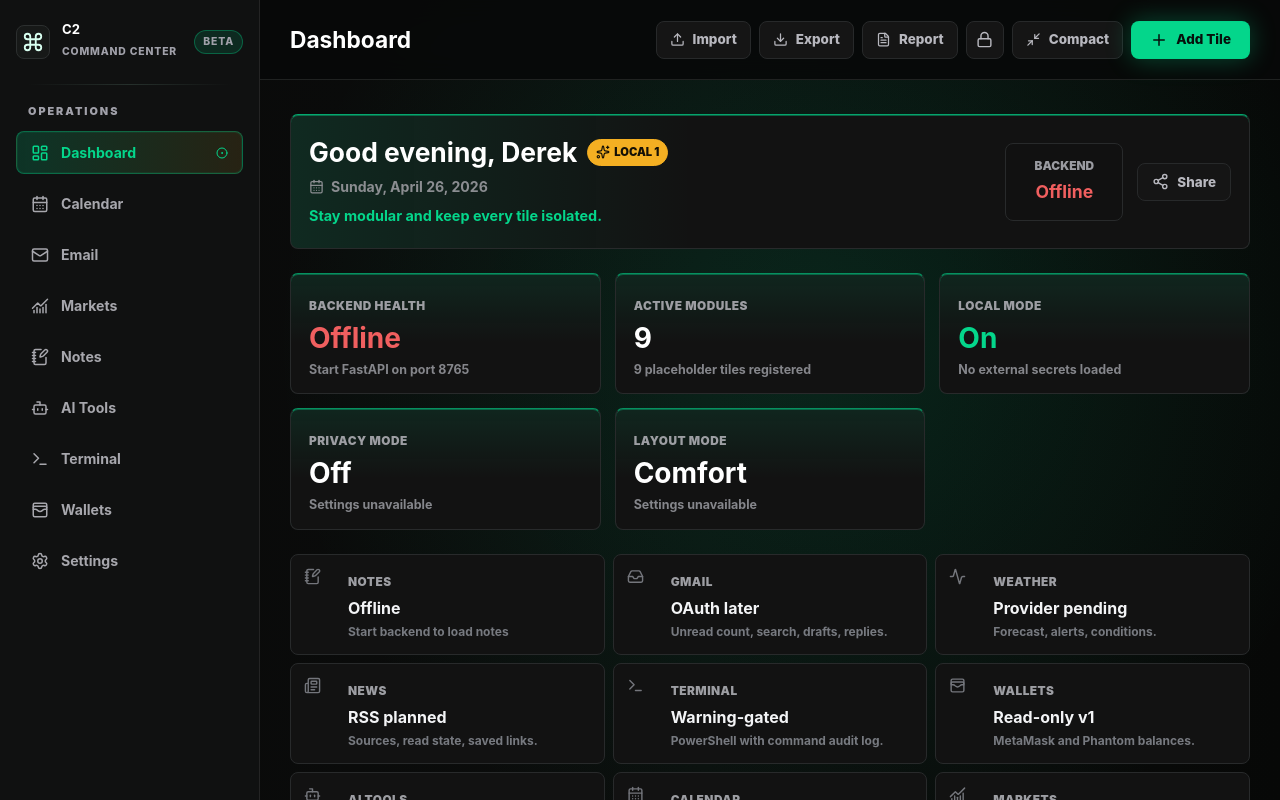
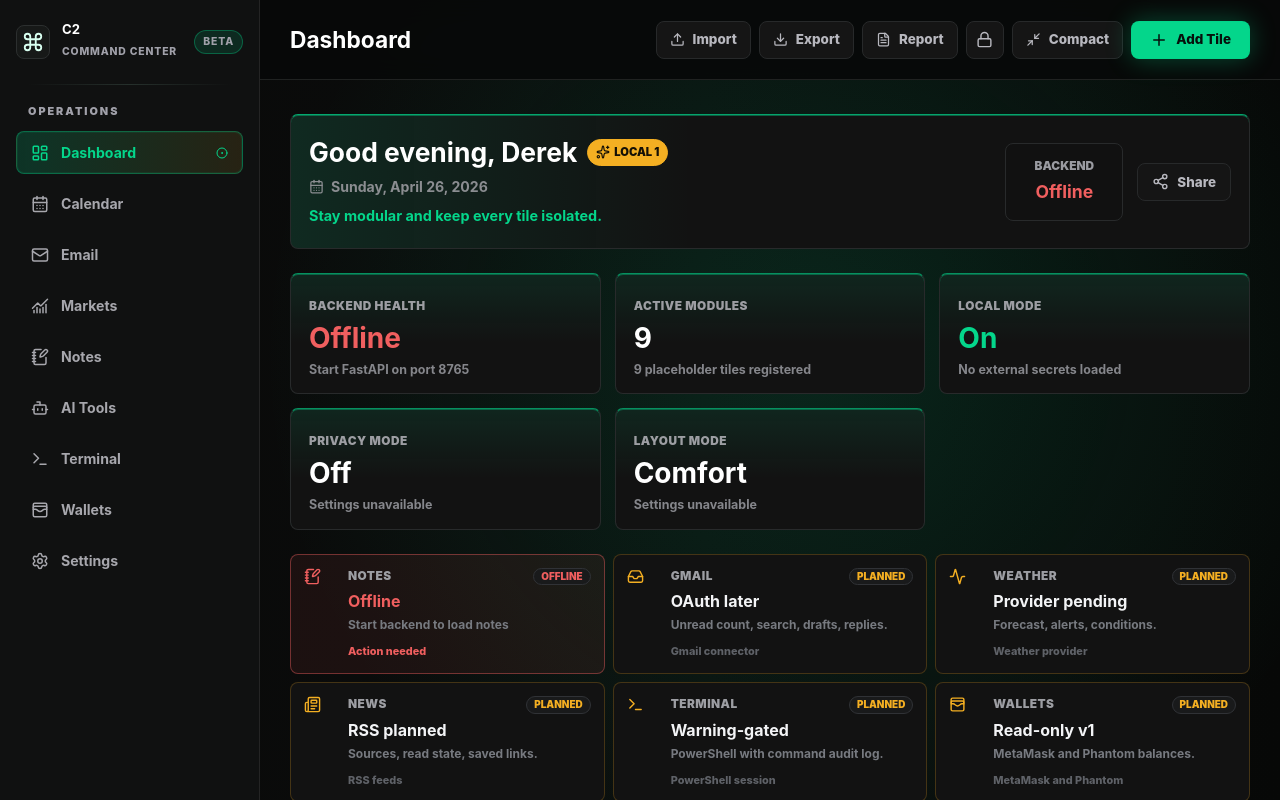
Before and after one commit to derektapia-cmd/win11-c2-dashboard, a React (Vite) app in the folder apps/desktop/renderer/: page / in a window 1280 px wide. Shown: the top 800 px of the page. Built offline with nearby package versions, Linux system fonts and the light colour scheme; no server answers.

Commit message:
Show per-tile dashboard states

```diff
--- a/apps/desktop/renderer/src/App.tsx
+++ b/apps/desktop/renderer/src/App.tsx
@@ -36,6 +36,7 @@ import {
   placeholderTileCount,
   visibleDashboardTiles,
 } from "./tileRegistry";
+import type { TileStatus } from "./tileRegistry";
 
 type HealthStatus = "checking" | "online" | "offline";
 
@@ -95,6 +96,13 @@ type MetricCard = {
   value: string;
   detail: string;
   tone: "positive" | "neutral" | "warning" | "danger";
+};
+
+const tileStatusLabels: Record<TileStatus, string> = {
+  local: "Local",
+  ready: "Ready",
+  planned: "Planned",
+  offline: "Offline",
 };
 
 const navItems: NavItem[] = [
@@ -198,6 +206,10 @@ function getGreeting(date: Date) {
   }
 
   return "Good evening";
+}
+
+function getTileStatusLabel(status: TileStatus) {
+  return tileStatusLabels[status];
 }
 
 async function requestNotes(signal?: AbortSignal) {
@@ -720,7 +732,7 @@ function App() {
         module.tileId === "notes"
           ? {
               ...module,
-              status: notes.status === "offline" ? "offline" : "local",
+              status: notes.status === "offline" ? ("offline" as const) : ("local" as const),
               summary: notes.summary,
               detail:
                 notes.status === "ready" && notes.items.length > 0
@@ -883,16 +895,23 @@ function App() {
               const Icon = module.icon;
               return (
                 <article
-                  className={
-                    module.status === "local" ? "module-card active" : "module-card"
-                  }
+                  aria-label={`${module.title}: ${getTileStatusLabel(module.status)}`}
+                  className={`module-card status-${module.status}`}
                   key={module.tileId}
                 >
                   <Icon size={17} />
                   <div>
-                    <span>{module.title}</span>
+                    <div className="module-card-topline">
+                      <span>{module.title}</span>
+                      <small className={`tile-status-pill status-${module.status}`}>
+                        {getTileStatusLabel(module.status)}
+                      </small>
+                    </div>
                     <strong>{module.summary}</strong>
                     <p>{module.detail}</p>
+                    <small className="module-source">
+                      {module.status === "offline" ? "Action needed" : module.dataSource}
+                    </small>
                   </div>
                 </article>
               );
--- a/apps/desktop/renderer/src/styles.css
+++ b/apps/desktop/renderer/src/styles.css
@@ -515,6 +515,13 @@ p {
   background: #121212;
 }
 
+.module-card-topline {
+  display: flex;
+  align-items: center;
+  justify-content: space-between;
+  gap: 8px;
+}
+
 .compact-mode .module-card {
   min-height: 76px;
   padding: 11px;
@@ -538,14 +545,65 @@ p {
   font-weight: 700;
 }
 
-.module-card.active {
+.module-source {
+  display: block;
+  margin-top: 9px;
+  color: #5f6268;
+  font-size: 0.68rem;
+  font-weight: 800;
+}
+
+.tile-status-pill {
+  flex: 0 0 auto;
+  border: 1px solid #303236;
+  border-radius: 999px;
+  padding: 3px 7px;
+  background: #191a1b;
+  color: #a6a8ad;
+  font-size: 0.62rem;
+  font-style: normal;
+  font-weight: 900;
+  line-height: 1;
+  text-transform: uppercase;
+}
+
+.module-card.status-local,
+.module-card.status-ready {
   border-color: rgba(0, 214, 139, 0.42);
   background: rgba(0, 214, 139, 0.1);
 }
 
-.module-card.active svg,
-.module-card.active strong {
+.module-card.status-local svg,
+.module-card.status-local strong,
+.module-card.status-ready svg,
+.module-card.status-ready strong,
+.tile-status-pill.status-local,
+.tile-status-pill.status-ready {
   color: #04d68b;
+}
+
+.module-card.status-planned {
+  border-color: rgba(244, 175, 34, 0.22);
+}
+
+.module-card.status-planned svg,
+.tile-status-pill.status-planned {
+  color: #f4af22;
+}
+
+.module-card.status-offline {
+  border-color: rgba(240, 95, 95, 0.42);
+  background: rgba(240, 95, 95, 0.08);
+}
+
+.module-card.status-offline svg,
+.module-card.status-offline strong,
+.tile-status-pill.status-offline {
+  color: #f05f5f;
+}
+
+.module-card.status-offline .module-source {
+  color: #f05f5f;
 }
 
 .lower-dashboard {
```
Also changed, not shown: 1 other file (tests, documents, lock files or other folders).
